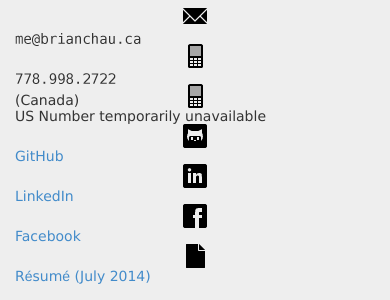
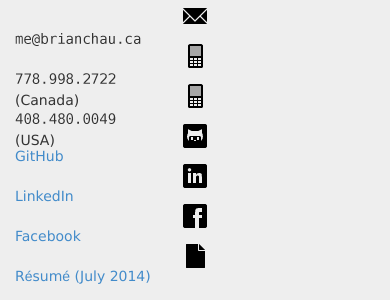
Before and after one commit to briguychau-ugrad/Website, a PHP site: page / in a window 390 px wide. Shown: the part 5863-6163 px from the top of the page. Run offline with PHP 8.4, Linux system fonts and the light colour scheme; data that the repository does not hold is empty.

Commit message:
Update US phone number

```diff
--- a/index.php
+++ b/index.php
@@ -370,8 +370,7 @@ if(isset($_POST['submitted'])) {
 							</div>
 							<div class="row contact-info-row">
 								<div class="col-md-3 contact-info-icon"><img src="./glyphicons/glyphicons_169_phone_edit.png" alt="Phone" /></div>
-								<div class="col-md-9 contact-info-text">US Number temporarily unavailable</div>
-								<!--<div class="col-md-9 contact-info-text"><img src="./img/phone_usa.png" alt="american phone number" /><br />(USA)</div>-->
+								<div class="col-md-9 contact-info-text"><img src="./img/phone_usa.png" alt="american phone number" /><br />(USA)</div>
 							</div>
 							<div class="row contact-info-row">
 								<div class="col-md-3 contact-info-icon"><img src="./glyphicons/glyphicons_social_21_github.png" alt="GitHub" /></div>
```
Also changed, not shown: img/phone_usa.png.
